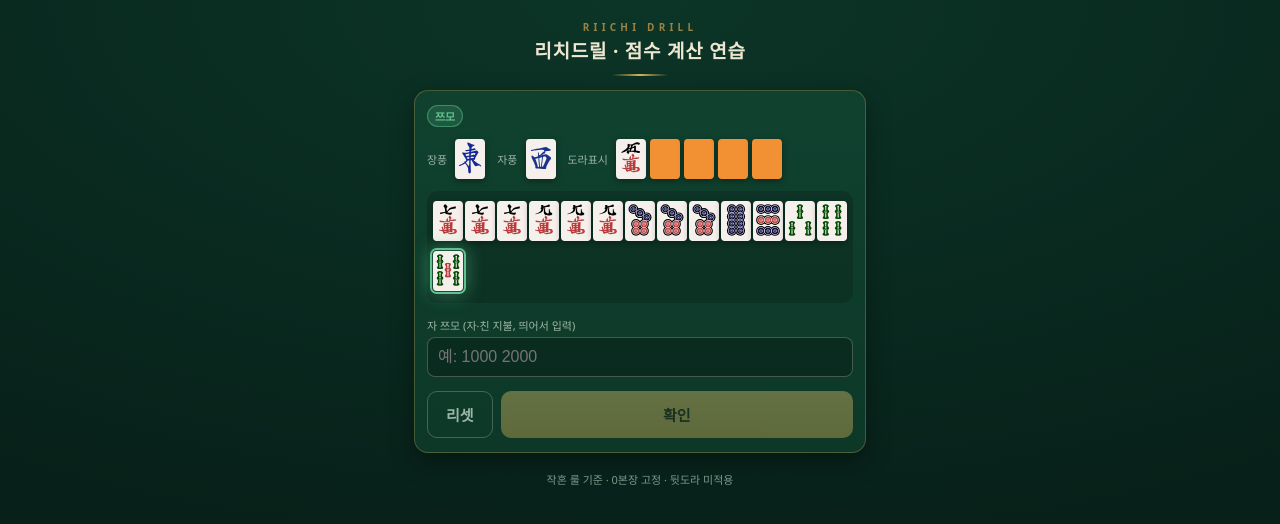
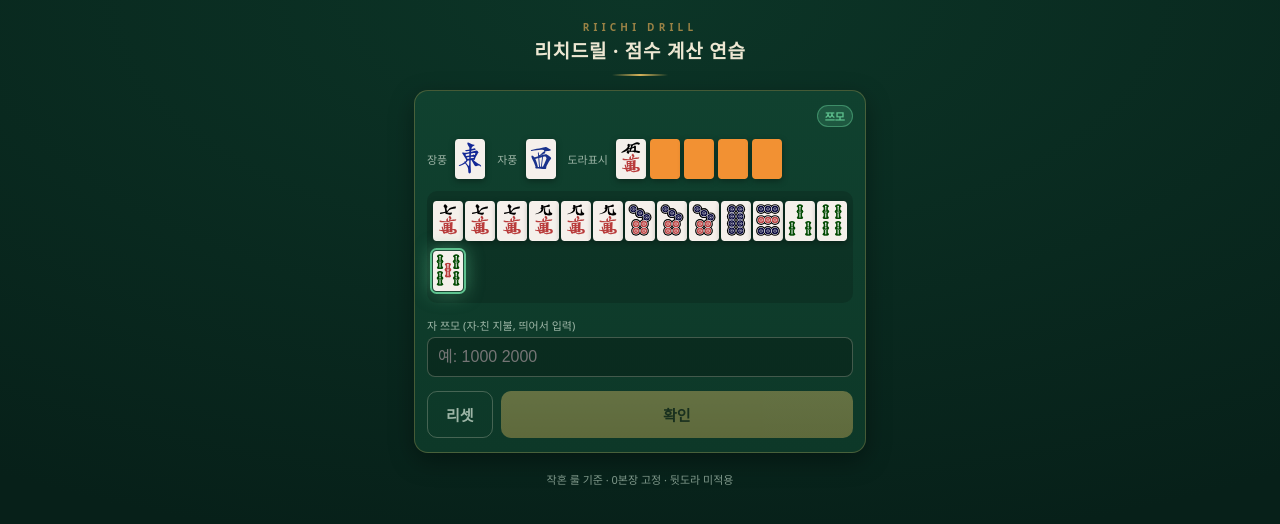
Before and after one commit to manbo-park/ronnya, a React (Vite) app: page / in a window 1280 px wide. Shown: the top 524 px of the page. Built offline with nearby package versions, Linux system fonts and the light colour scheme.

Commit message:
feat: 쯔모/론 배지를 배지 행 우측 끝에 배치
화료 방식 배지를 보조 정보(리치·일발)와 분리해
우측 끝에 정렬한다.

```diff
--- a/src/features/ScoreTrainer.tsx
+++ b/src/features/ScoreTrainer.tsx
@@ -35,12 +35,12 @@ export function ScoreTrainer() {
         <div className="trainer">
             <section className="card">
                 <div className="badges">
+                    {p.riichi === 2 && <span className="badge b-riichi">더블리치</span>}
+                    {p.riichi === 1 && <span className="badge b-riichi">리치</span>}
+                    {p.ippatsu && <span className="badge b-riichi">일발</span>}
                     <span className={`badge badge-win ${tsumo ? 'b-tsumo' : 'b-ron'}`}>
                         {tsumo ? '쯔모' : '론'}
                     </span>
-                    {p.riichi === 2 && <span className="badge b-riichi">더블리치</span>}
-                    {p.riichi === 1 && <span className="badge b-riichi">리치</span>}
-                    {p.ippatsu && <span className="badge b-riichi">일발</span>}
                 </div>
 
                 <div className="dora-row">
--- a/src/styles.css
+++ b/src/styles.css
@@ -105,6 +105,7 @@ body {
 .badge-win {
     font-weight: 700;
     border: none;
+    margin-left: auto; /* 우측 끝 배치 */
 }
 
 .b-tsumo {
```
